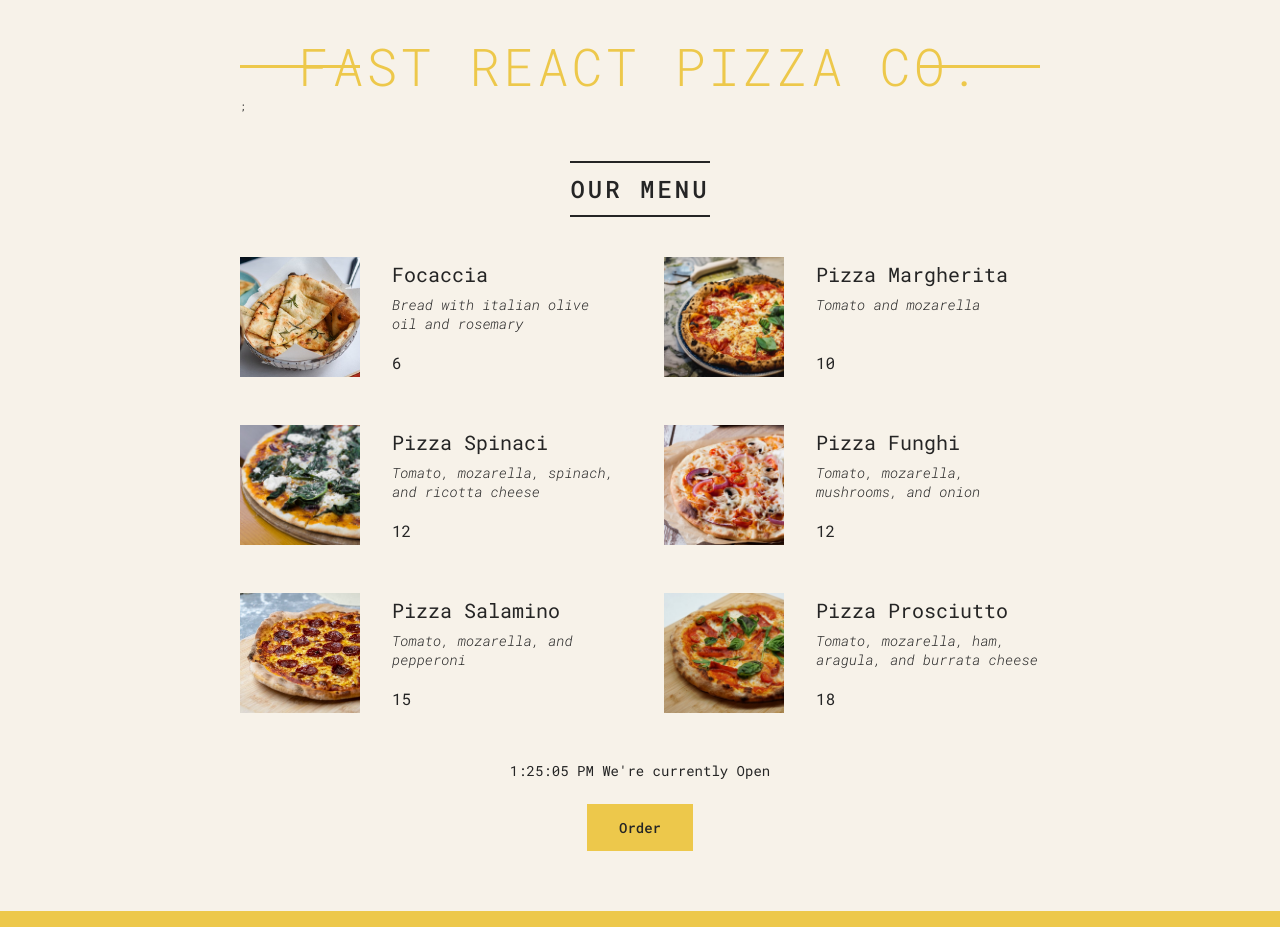
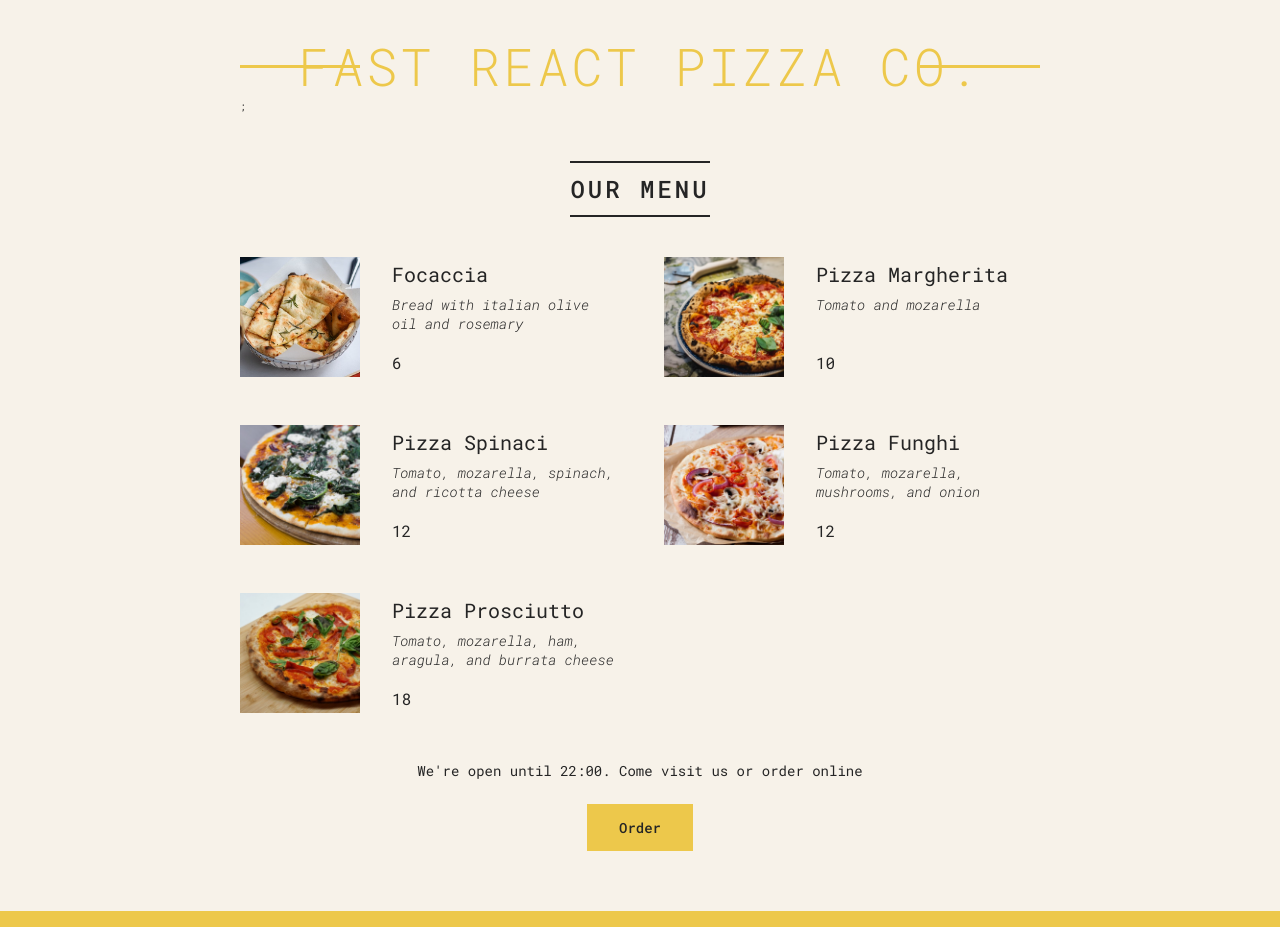
Before and after one commit to raymund-corpuz/pizza-menu-practice, a React (Vite) app: page / in a window 1280 px wide. Built offline with nearby package versions, Linux system fonts and the light colour scheme.

Commit message:
Extracting JSX

```diff
--- a/src/App.jsx
+++ b/src/App.jsx
@@ -57,7 +57,10 @@ export default function App() {
 }
 
 function Pizza(props) {
-  console.log(props);
+  //Early Return Start
+  if (props.pizzaObj.soldOut) return null;
+  //Early Return End
+
   return (
     <li className="pizza">
       <img src={props.pizzaObj.photoName} alt={props.pizzaObj.name} />
@@ -116,20 +119,32 @@ function Menu() {
 
 function Footer() {
   const hour = new Date().getHours();
-  const openHour = 12;
+  const openHour = 6;
   const closeHour = 22;
   const isOpen = hour >= openHour && hour <= closeHour;
-  console.log(isOpen);
+
+  if (!isOpen)
+    return <h3>Sorry we're closed. Come back again at {openHour}:00</h3>;
+
   return (
     <footer className="footer">
       {isOpen ? (
-        <div className="order">
-          <p>{new Date().toLocaleTimeString()} We're currently Open</p>
-          <button className="btn">Order</button>
-        </div>
+        // Extracting JSX Into new Component Start
+        <Order closeHour={closeHour} />
       ) : (
+        // Extracting JSX Into new Component End
         <p>Sorry we're closed. Come back again at {openHour}:00</p>
       )}
     </footer>
   );
 }
+function Order(props) {
+  return (
+    <div className="order">
+      <p>
+        We're open until {props.closeHour}:00. Come visit us or order online
+      </p>
+      <button className="btn">Order</button>
+    </div>
+  );
+}
```
